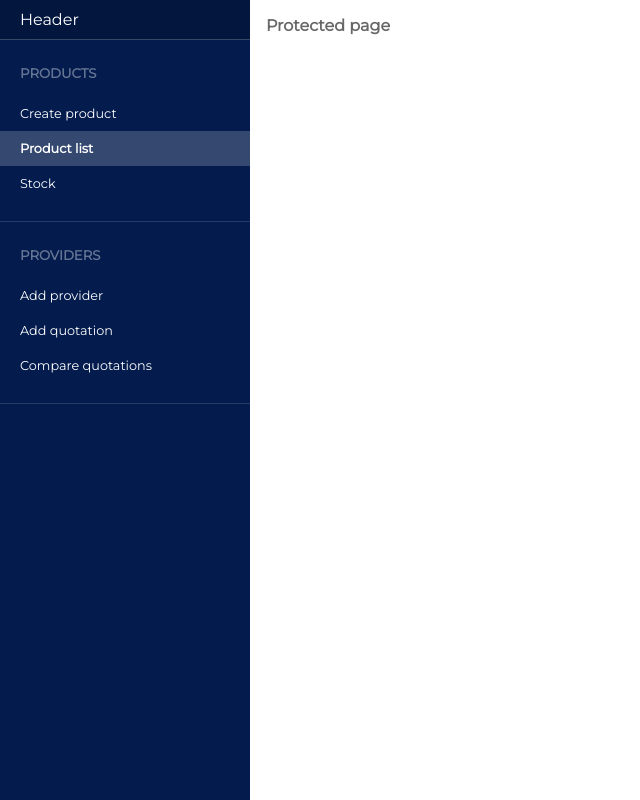
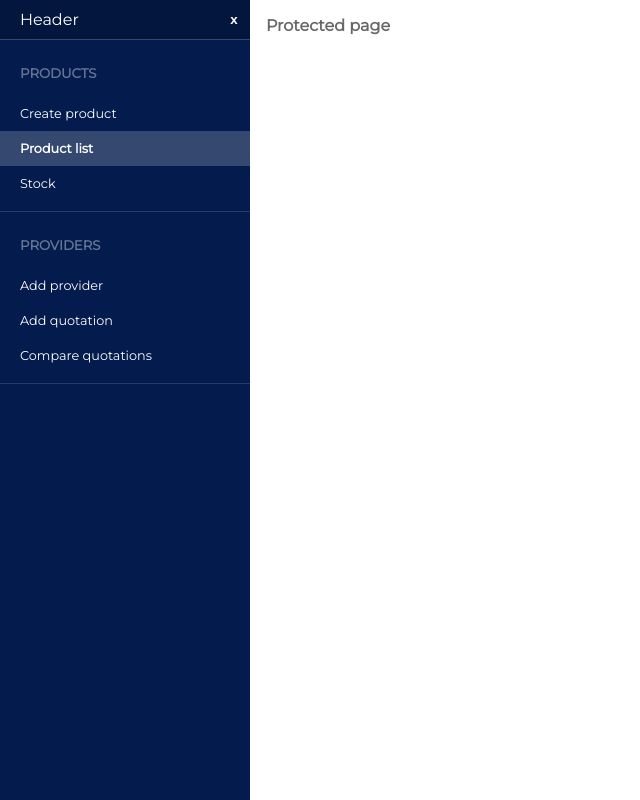
Before and after one commit to aboglioli/fullstack-graphql, a React (Create React App) app in the folder frontend/: page / in a window 1280 px wide. Shown: the whole page, without its empty margins (0-640 px from the left). Built offline with nearby package versions, Linux system fonts and the light colour scheme.

Commit message:
[FRONTEND] sidebar sections can be hidden

```diff
--- a/frontend/src/components/Sidebar.css
+++ b/frontend/src/components/Sidebar.css
@@ -8,13 +8,19 @@
 }
 
 .sidebar__button {
+    background: transparent;
+    border: none;
+    color: #fff;
+    font-weight: 700;
+    height: 100%;
     position: absolute;
     right: 0;
     top: 0;
-    background-color: rgba(180, 180, 180, 0.2);
-    color: #fff;
-    height: 100%;
-    border: none;
+    width: 32px;
+}
+
+.sidebar__button:hover {
+    cursor: pointer;
 }
 
 /* Sidebar header */
@@ -29,12 +35,13 @@
 /* Sidebar content */
 .sidebar__section {
     border-bottom: 1px solid rgba(180, 188, 199, .2);
-    padding-bottom: 20px;
+    padding-bottom: 10px;
     width: 100%;
 }
 
 .sidebar__section__title {
     color: #677694;
+    cursor: pointer;
     margin: 0;
     padding: 25px 20px 15px;
     text-transform: uppercase;
@@ -43,6 +50,10 @@
 .sidebar__section__items {
     margin: 0;
     padding: 0;
+}
+
+.sidebar__section__items--closed {
+    display: none
 }
 
 .sidebar__section__item {
--- a/frontend/src/components/Sidebar.js
+++ b/frontend/src/components/Sidebar.js
@@ -1,27 +1,49 @@
-import React from 'react';
+import React, { useState } from 'react';
 import PropTypes from 'prop-types';
 import './Sidebar.css';
 
-const Sidebar = ({ items, open, header, ...props }) => {
+const SidebarSection = ({ section, items }) => {
+  const [open, setOpen] = useState(true);
+
+  return (
+    <div className="sidebar__section">
+      <h5 className="sidebar__section__title" onClick={() => setOpen(!open)}>{section}</h5>
+      <ul
+        className={`sidebar__section__items ${
+          open ? '' : 'sidebar__section__items--closed'
+        }`}
+      >
+        {items.map(({ link, text, ...rest }, i) => (
+          <li key={i} className="sidebar__section__item">
+            <a href={link} {...rest}>
+              {text}
+            </a>
+          </li>
+        ))}
+      </ul>
+    </div>
+  );
+};
+
+SidebarSection.propTypes = {
+  section: PropTypes.string.isRequired,
+  items: PropTypes.array.isRequired,
+};
+
+const Sidebar = ({ items, header, ...props }) => {
+  const [open, setOpen] = useState(true);
+
   return (
     <nav className={`sidebar ${open ? '' : 'sidebar--closed'}`} {...props}>
       <div className="sidebar__header">
         {header}
+        <button className="sidebar__button" onClick={() => setOpen(!open)}>
+          x
+        </button>
       </div>
       <div className="sidebar__content">
         {items.map((item, i) => (
-          <div key={i} className="sidebar__section">
-            <h5 className="sidebar__section__title">{item.section}</h5>
-            <ul className="sidebar__section__items">
-              {item.items.map(({ link, text, ...rest }, i) => (
-                <li key={i} className="sidebar__section__item">
-                  <a href={link} {...rest}>
-                    {text}
-                  </a>
-                </li>
-              ))}
-            </ul>
-          </div>
+          <SidebarSection key={i} {...item} />
         ))}
       </div>
     </nav>
@@ -30,12 +52,7 @@ const Sidebar = ({ items, open, header, ...props }) => {
 
 Sidebar.propTypes = {
   items: PropTypes.array.isRequired,
-  open: PropTypes.bool,
   header: PropTypes.node,
 };
 
-Sidebar.defaultProps = {
-  open: true,
-};
-
 export default Sidebar;
```
